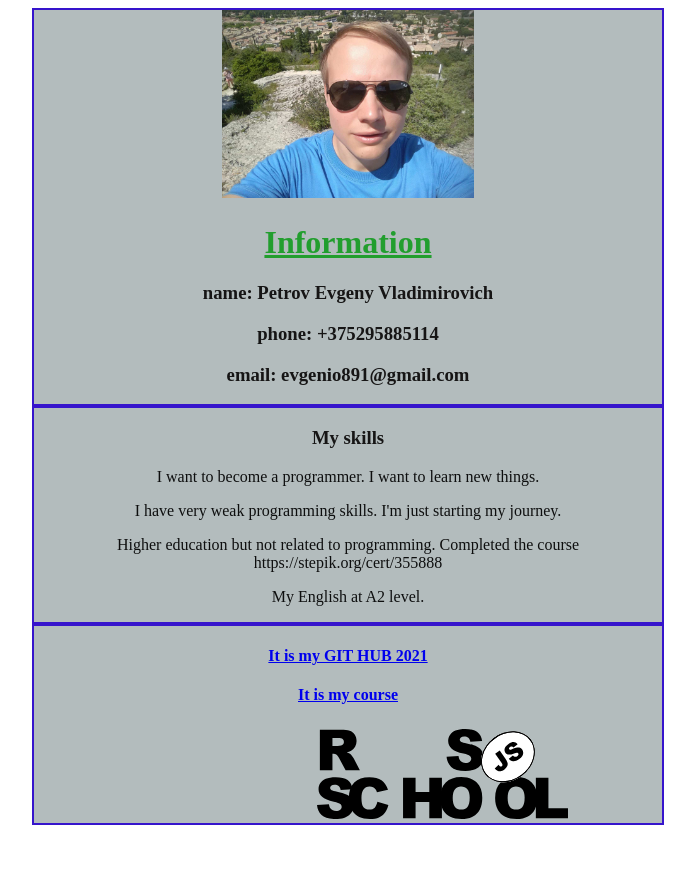
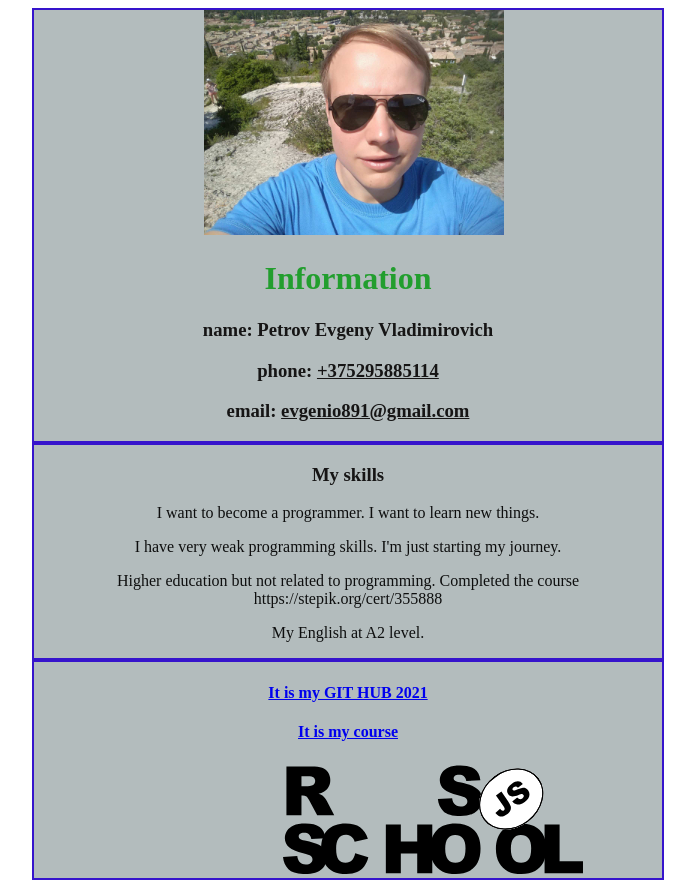
Before and after one commit to Evgenio89/rsschool-cv, a plain HTML site: page index.html in a window 1280 px wide. Shown: the whole page, without its empty margins (292-987 px from the left). Before the commit the page ends 833 px from the top, so only its background shows below. Drawn offline with Linux system fonts and the light colour scheme.

Commit message:
fix: fix CV more more

```diff
--- a/index.html
+++ b/index.html
@@ -5,16 +5,17 @@
     <meta http-equiv="X-UA-Compatible" content="IE=edge">
     <meta name="viewport" content="width=device-width, initial-scale=1.0">
     <title>It is my CV</title>
-    <link rel="stylesheet" type="text/css" href="style.css"
+    <link rel="stylesheet" type="text/css" href="style.css">
 </head>
 <body>
+  <main>
   <div>
 
-    <img src="myCV.jpg" height=40% width="40%">
-    <h1><u>Information</u></h1>
+    <img alt="" src="myCV.jpg">
+    <h1>Information</h1>
     <h3>name: Petrov Evgeny Vladimirovich</h3>
-    <h3>phone: +375295885114</h3>
-    <h3>email: evgenio891@gmail.com</h3>
+    <h3>phone: <u>+375295885114</u></h3>
+    <h3>email: <u>evgenio891@gmail.com</u></h3>
   </div>
   <div class="skills">
     <h3>My skills</h3>
@@ -23,11 +24,12 @@
     <p>Higher education but not related to programming. Completed the course https://stepik.org/cert/355888</p>
     <p>My English at A2 level.</p>
   </div>
+</main>
   <footer>
     <div class="footer">
     <h4><a href="https://github.com/Evgenio89">It is my GIT HUB 2021</a></h4>
     <h4><a href="https://rs.school/js/">It is my course</a></h4>
-    <img src="rs_school_js.svg" height=40% width="40%">
+    <img alt="" src="rs_school_js.svg">
     </div>
   </footer>
 </body>
--- a/style.css
+++ b/style.css
@@ -5,7 +5,9 @@ div {
     border: 2px solid rgb(54, 20, 204);
 }
 img {
-    padding-left: 30%;
+    padding-left: 27%;
+    width: 300px;
+    border: none;
 }
 h1{
     text-align: center;
```
